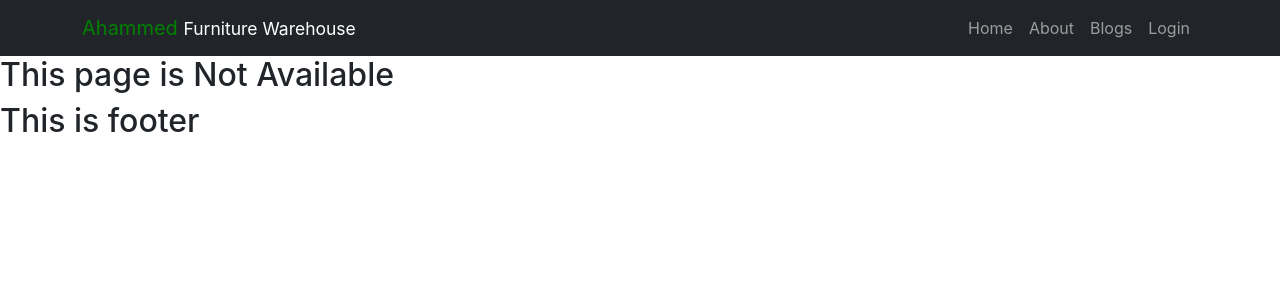
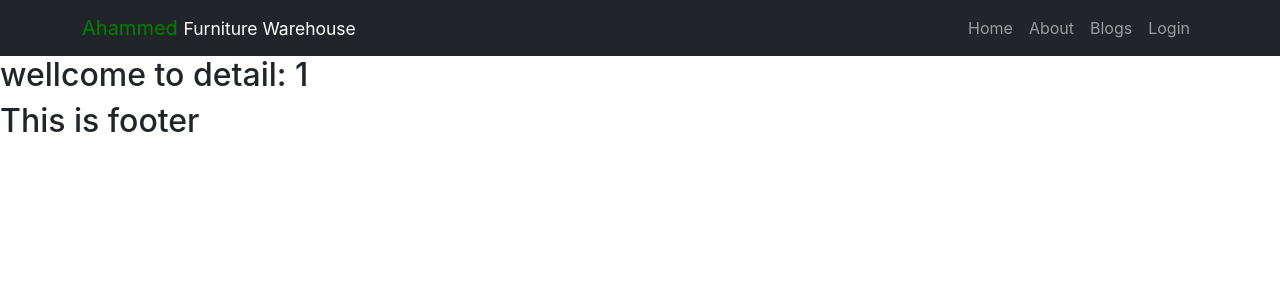
Before and after one commit to Abdul-Rakib92/furniture-warehouse-management-client-side, a React (Create React App) app: page /inventoryItem/1 in a window 1280 px wide. Shown: the top 300 px of the page. Built offline with nearby package versions, Linux system fonts and the light colour scheme.

Commit message:
not found page added

```diff
--- a/src/App.js
+++ b/src/App.js
@@ -3,6 +3,7 @@ import './App.css';
 import About from './components/About/About';
 import Blogs from './components/Blogs/Blogs';
 import Home from './components/Home/Home/Home';
+import InventoryItemDetail from './components/InventoryItemDetail/InventoryItemDetail';
 import Login from './components/Login/Login/Login';
 import Footer from './components/Shared/Footer/Footer';
 import Header from './components/Shared/Header/Header';
@@ -15,6 +16,9 @@ function App() {
       <Routes>
         <Route path='/' element={<Home></Home>}></Route>
         <Route path='/home' element={<Home></Home>}></Route>
+
+        <Route path='/inventoryItem/:inventoryItemId' element={<InventoryItemDetail></InventoryItemDetail>}></Route>
+
         <Route path='/about' element={<About></About>}></Route>
         <Route path='/blog' element={<Blogs></Blogs>}></Route>
         <Route path='/login' element={<Login></Login>}></Route>
--- a/src/components/Home/InventoryItem/InventoryItem.js
+++ b/src/components/Home/InventoryItem/InventoryItem.js
@@ -1,9 +1,15 @@
 import React from 'react';
+import { useNavigate } from 'react-router-dom';
 import './InventoryItem.css';
 
 const InventoryItem = ({inventoryItem}) => {
 
-    const {name, img, description, price, quantity, supplierName} = inventoryItem;
+    const {id, name, img, description, price, quantity, supplierName} = inventoryItem;
+    const navigate = useNavigate();
+
+    const navigateToInventoryItemDetail = id =>{
+        navigate(`/inventoryItem/${id}`);
+    }
 
     return (
         <div className='g-5 col-sm-12 col-md-6 col-lg-4'>
@@ -15,7 +21,7 @@ const InventoryItem = ({inventoryItem}) => {
                     <p>Quantity: {quantity}</p>
                     <p>SupplierName: {supplierName}</p>
                     <p className='card-text'>{description}</p>
-                    <button className='btn btn-primary'>Update</button>
+                    <button onClick={() => navigateToInventoryItemDetail(id)} className='btn btn-primary'>Update</button>
                 </div>
             </div>
         </div>
--- /dev/null
+++ b/src/components/InventoryItemDetail/InventoryItemDetail.js
@@ -0,0 +1,13 @@
+import React from 'react';
+import { useParams } from 'react-router-dom';
+
+const InventoryItemDetail = () => {
+    const {inventoryItemId} = useParams()
+    return (
+        <div>
+            <h2>wellcome to detail: {inventoryItemId}</h2>
+        </div>
+    );
+};
+
+export default InventoryItemDetail;
--- a/src/components/Login/Login/Login.js
+++ b/src/components/Login/Login/Login.js
@@ -3,7 +3,7 @@ import React from 'react';
 const Login = () => {
     return (
         <div>
-            <h2>This is Login</h2>
+            <h2>Please Login</h2>
         </div>
     );
 };
--- a/src/components/Shared/NotFound/NotFound.js
+++ b/src/components/Shared/NotFound/NotFound.js
@@ -1,9 +1,11 @@
 import React from 'react';
+import notfound from '../../../images/notfound.jpg';
 
 const NotFound = () => {
     return (
         <div>
-            <h2>This page is Not Available</h2>
+            <h2 className='text-center'>This page is Not Available</h2>
+            <img className='w-100' src={notfound} alt="" />
         </div>
     );
 };
```
Also changed, not shown: src/components/Login/Register/Register.js (added, +11 -0 lines), src/images/notfound.jpg (added).
